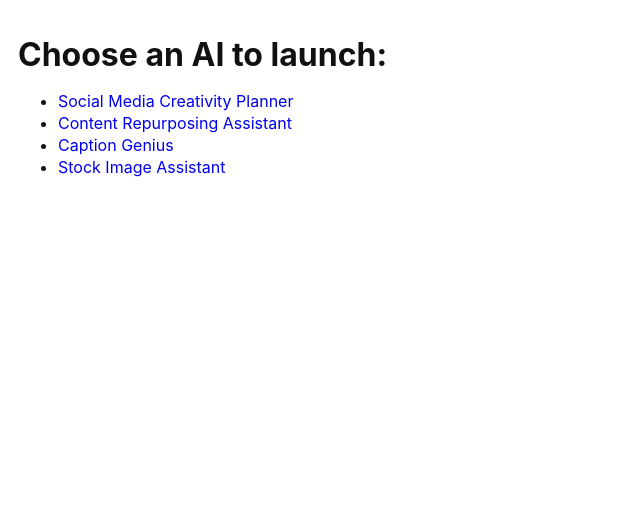
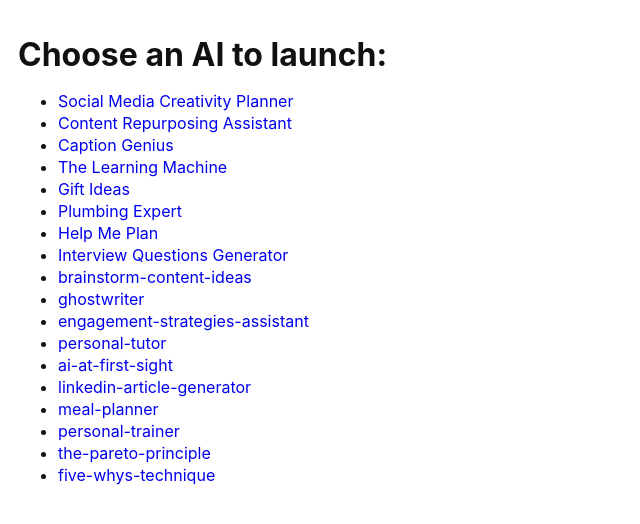
Before and after one commit to AXTesting/ax-featured-ai, a Next.js app: page / in a window 1280 px wide. Shown: the top 524 px of the page, without its empty margins (0-640 px from the left). Built offline with nearby package versions, Linux system fonts and the light colour scheme.

Commit message:
Update page.tsx

```diff
--- a/app/page.tsx
+++ b/app/page.tsx
@@ -13,7 +13,49 @@ export default function Home() {
           <a href="/use/caption-genius">Caption Genius</a>
         </li>
         <li>
-          <a href="/use/stock-image-assistant">Stock Image Assistant</a>
+          <a href="/use/the-learning-machine">The Learning Machine</a>
+        </li>
+        <li>
+          <a href="/use/gift-ideas">Gift Ideas</a>
+        </li>
+        <li>
+          <a href="/use/plumbing-expert">Plumbing Expert</a>
+        </li>
+         <li>
+          <a href="/use/help-me-plan">Help Me Plan</a>
+        </li>
+        <li>
+          <a href="/use/interview-questions-generator">Interview Questions Generator</a>
+        </li>
+        <li>
+          <a href="/use/Brainstorm Content Ideas">brainstorm-content-ideas</a>
+        </li>
+        <li>
+          <a href="/use/Ghostwriter">ghostwriter</a>
+        </li>
+        <li>
+          <a href="/use/Engagement Strategies Assistant">engagement-strategies-assistant</a>
+        </li>
+        <li>
+          <a href="/use/Personal Tutor">personal-tutor</a>
+        </li>
+        <li>
+          <a href="/use/AI at first sight!">ai-at-first-sight</a>
+        </li>
+          <li>
+          <a href="/use/LinkedIn Article Generator">linkedin-article-generator</a>
+        </li>
+        <li>
+          <a href="/use/Meal Planner">meal-planner</a>
+        </li>
+        <li>
+          <a href="/use/Personal Trainer">personal-trainer</a>
+        </li>
+        <li>
+          <a href="/use/The Pareto Principle">the-pareto-principle</a>
+        </li>
+        <li>
+          <a href="/use/Five Whys Technique">five-whys-technique</a>
         </li>
       </ul>
     </main>
```
